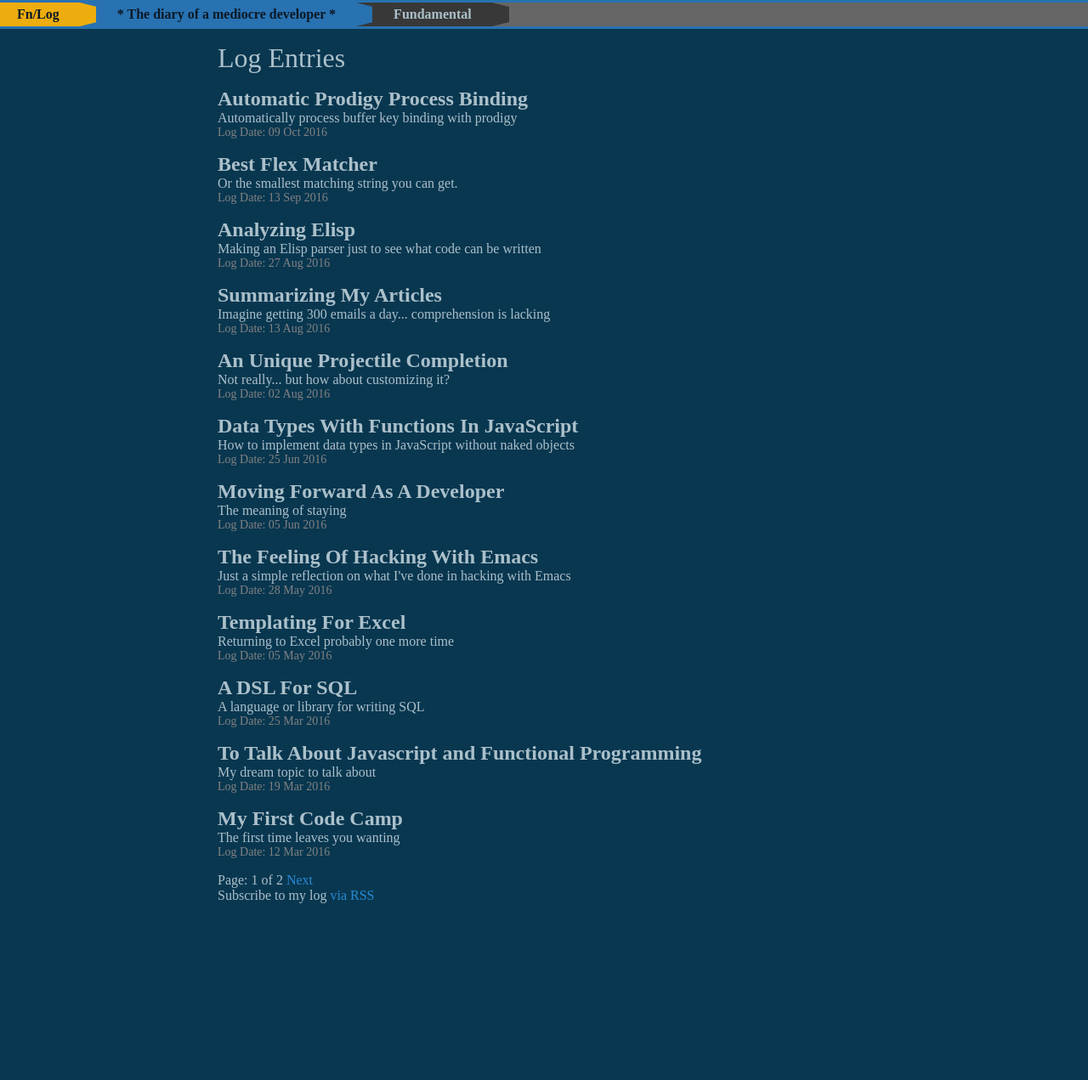
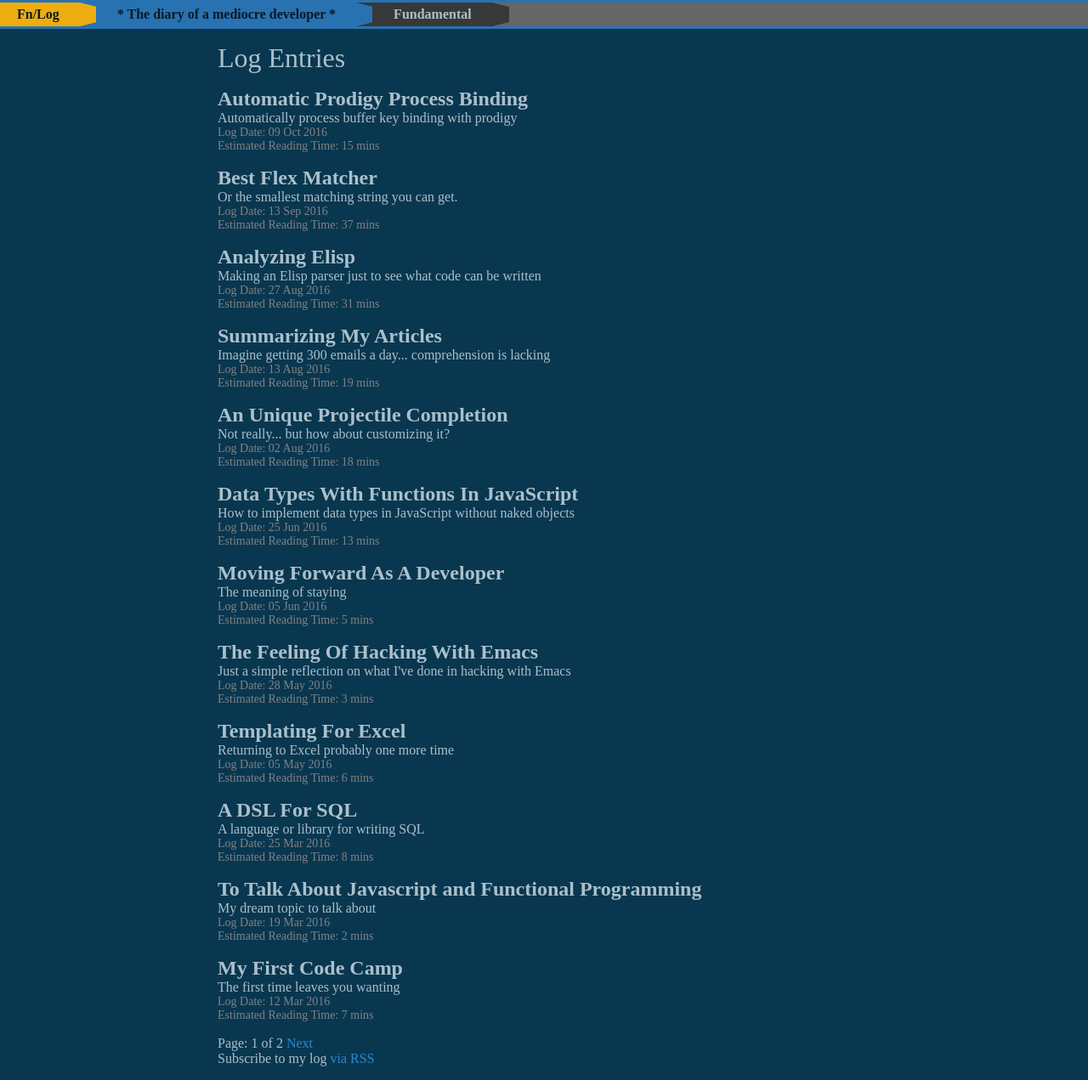
Before and after one commit to FrancisMurillo/FrancisMurillo.github.io, a Jekyll site: the page built from index.html, in a window 1280 px wide and 1271 px high. Shown: the whole window at 85% size. Built offline with Jekyll 4.4.1, drawn with Linux system fonts in a browser that asks for light colours; the list of posts is cut into pages by our own code.

Commit message:
Estimated reading time implmented (man it is high)

```diff
--- a/index.html
+++ b/index.html
@@ -20,6 +20,15 @@
             <p class="post-meta">
                 Log Date:
                 {{ post.date | date_to_string }}
+            </p>
+            <p class="post-meta">
+                Estimated Reading Time:
+                {% assign words = post.content | number_of_words %}
+                {% if words < 360 %}
+                1 min
+                {% else %}
+                {{ words | divided_by:180 }} mins
+                {% endif %}
             </p>
         </li>
         {% endfor %}
```
